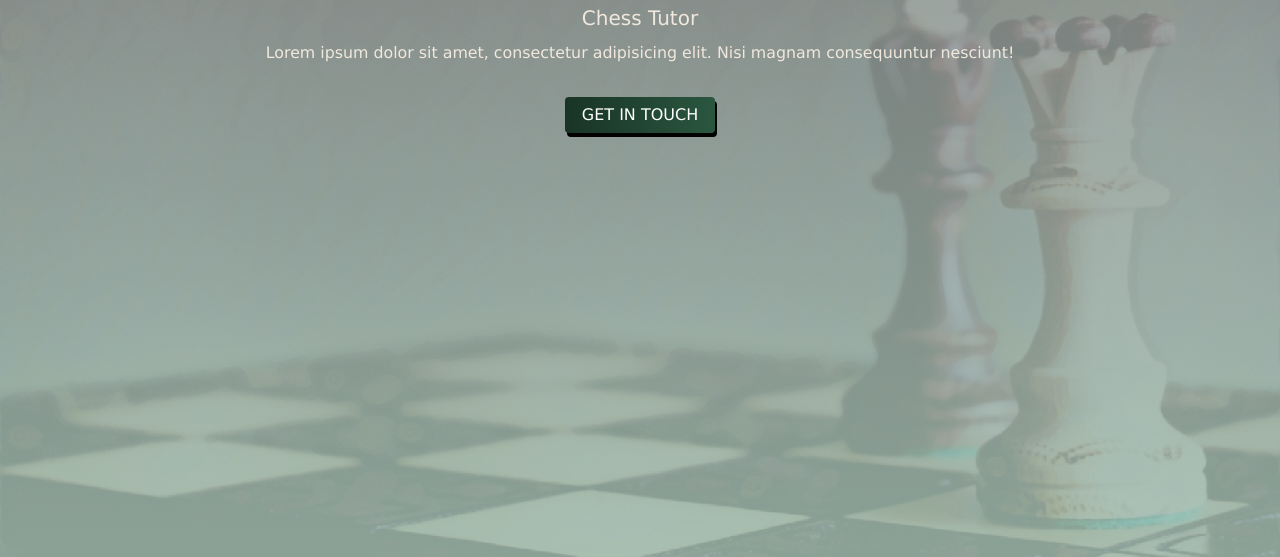
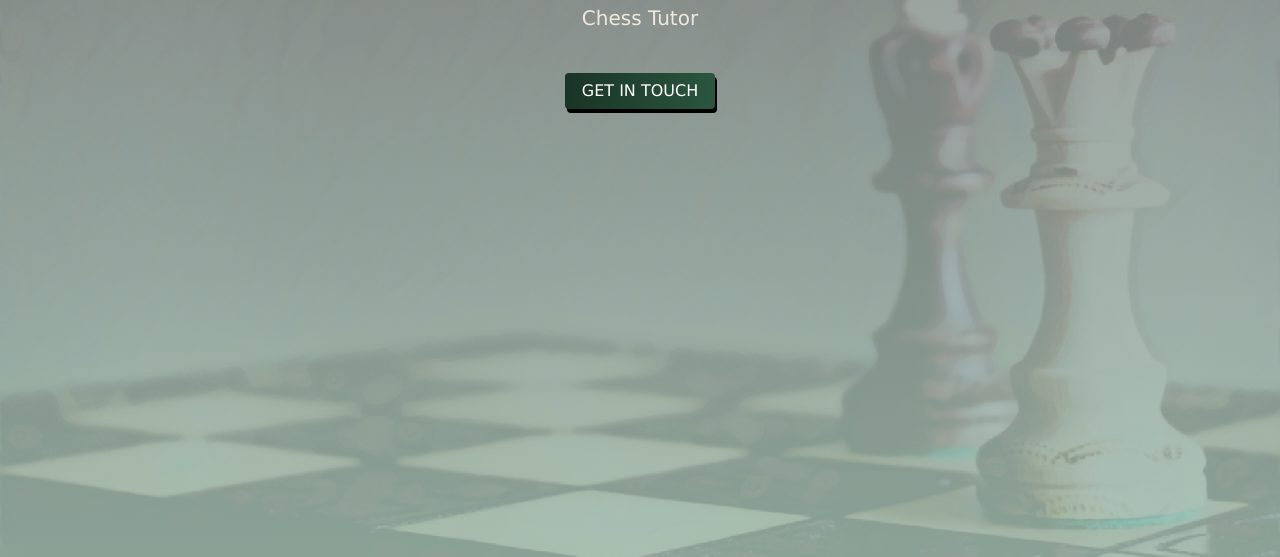
Before and after one commit to valdezDev/gatsby-spenser-teaches-chess, a Gatsby site: page / in a window 1280 px wide. Shown: the part 243-800 px from the top of the page. Built offline with nearby package versions, Linux system fonts and the light colour scheme; Gatsby itself is replaced by a stand-in of ours.

Commit message:
removed lorem ipsum phrase

```diff
--- a/src/pages/index.js
+++ b/src/pages/index.js
@@ -20,7 +20,7 @@ const IndexPage = () => (
         <Card className="index-intro">
           <CardTitle className="index-intro__page-header text-center">Spenser Kearns</CardTitle>
           <CardSubtitle className="index-intro__profession text-center">Chess Tutor</CardSubtitle>
-          <CardSubtitle className="index-intro__motto text-center">Lorem ipsum dolor sit amet, consectetur adipisicing elit. Nisi magnam consequuntur nesciunt!</CardSubtitle>
+          <CardSubtitle className="index-intro__motto text-center"></CardSubtitle>
           <Button className="col-md-2 index-intro__button">
             <Link
               activeClass="active"
```
